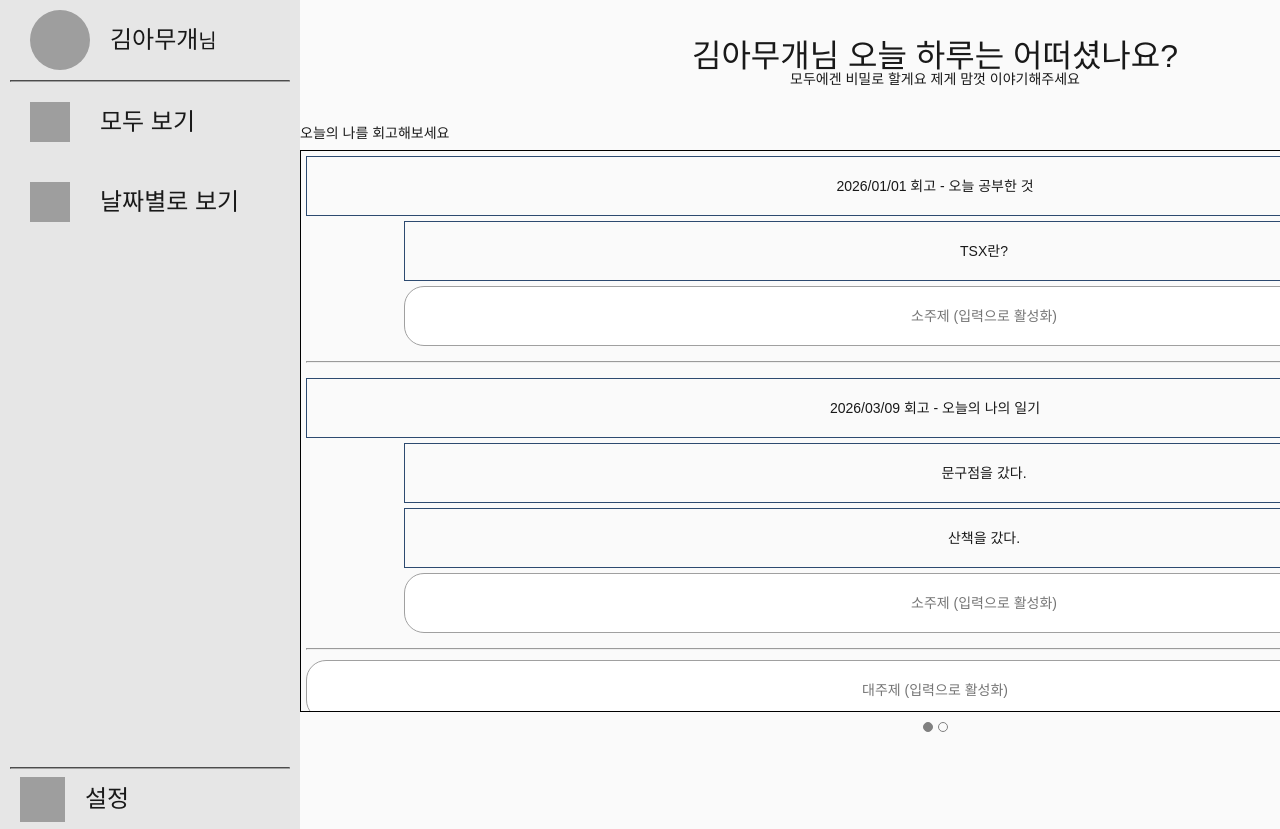
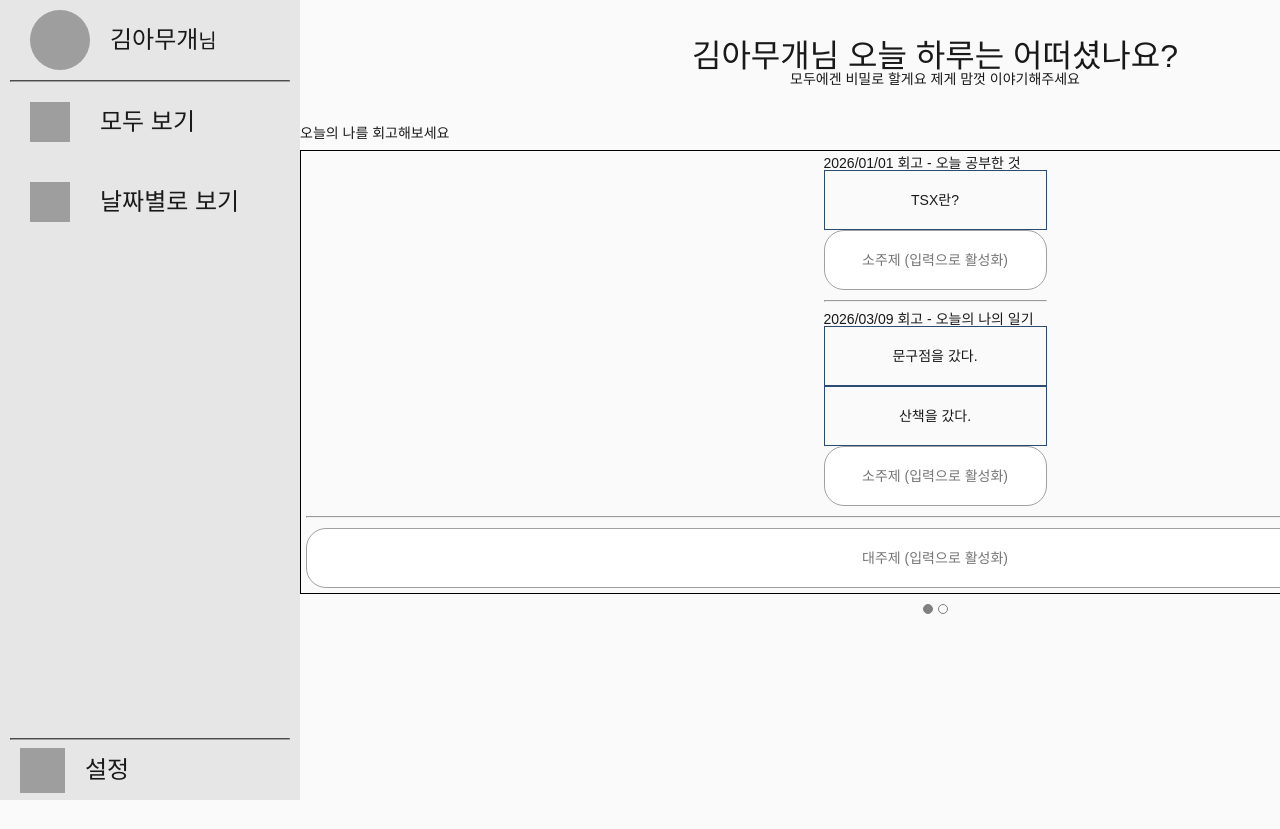
Before and after one commit to Jindo-Dog/RecoveryFrontEnd, a React (Vite) app: page /memoir/write in a window 1280 px wide. Shown: the top 829 px of the page. After the commit the page ends 800 px from the top, so only its background shows below. Built offline with nearby package versions, Linux system fonts and the light colour scheme; grey boxes are pictures that could not be loaded.

Commit message:
#49 Refactor: memoirTitleList div 하나로 감싸기

```diff
--- a/src/component/memoir/write/editMainMemoirTitle.scss
+++ b/src/component/memoir/write/editMainMemoirTitle.scss
@@ -1,4 +1,8 @@
 @use "/src/styles/function" as *;
+
+.main-edit-container {
+    width: 100%;
+}
 
 .edit-text {
     border: none;
--- a/src/component/memoir/write/editMainMemoirTitle.tsx
+++ b/src/component/memoir/write/editMainMemoirTitle.tsx
@@ -14,7 +14,7 @@ const EditMainMemoirTitle = () => {
     };
 
     return (
-        <div>
+        <div className={"main-edit-container"}>
             {mainTitleItems.length > 0 && <hr />}
             <input
                 type="text"
--- a/src/component/memoir/write/mainMemoirTitle.scss
+++ b/src/component/memoir/write/mainMemoirTitle.scss
@@ -1,9 +1,10 @@
 @use "/src/styles/function" as *;
 @use "/src/styles/styles" as *;
 
-.title-div {
+.title-container {
     display: flex;
     flex-direction: column;
+    width: 100%;
     gap: rem(5px);
 
     .main-title {
@@ -13,7 +14,7 @@
         border: $border;
     }
 
-    .sub-title-div {
+    .sub-title-container {
         display: flex;
         flex-direction: column;
         margin-left: rem(98px);
--- a/src/component/memoir/write/memoirTitleList.scss
+++ b/src/component/memoir/write/memoirTitleList.scss
@@ -1,22 +1,15 @@
 @use "/src/styles/function" as *;
 @use "/src/styles/styles" as *;
 
-.memoir-div {
+.memoir-container {
     @include flex-center;
     flex-direction: column;
-    width: rem(1280px);
+    width: 100%;
+    height: 100%;
     text-align: left;
-
-    .memoir-list {
-        display: flex;
-        flex-direction: column;
-        width: 100%;
-        height: rem(562px);
-        overflow-y: auto;
-        border: rem(1px) solid black;
-        padding: rem(5px);
-        gap: rem(5px);
-    }
+    border: rem(1px) solid black;
+    padding: rem(5px);
+    overflow-y: auto;
 
     hr {
         margin: rem(10px) 0;
--- a/src/component/memoir/write/memoirTitleList.tsx
+++ b/src/component/memoir/write/memoirTitleList.tsx
@@ -8,13 +8,11 @@ const MemoirTitleList = ({ editable, width }: { editable: boolean; width: string
     const { mainTitleItems } = useMainTitleItemStore();
 
     return (
-        <div style={{ width: width }} className="memoir-div">
-            <div className="memoir-list">
-                {mainTitleItems.map((memoirTitle: MainTitleItem, idx: number) => {
-                    return <MainMamoirTitle key={idx} id={idx} editable={editable} />;
-                })}
-                {editable && <EditMainMemoirTitle />}
-            </div>
+        <div style={{ width: width }} className="memoir-container">
+            {mainTitleItems.map((memoirTitle: MainTitleItem, idx: number) => {
+                return <MainMamoirTitle key={idx} id={idx} editable={editable} />;
+            })}
+            {editable && <EditMainMemoirTitle />}
         </div>
     );
 };
```
